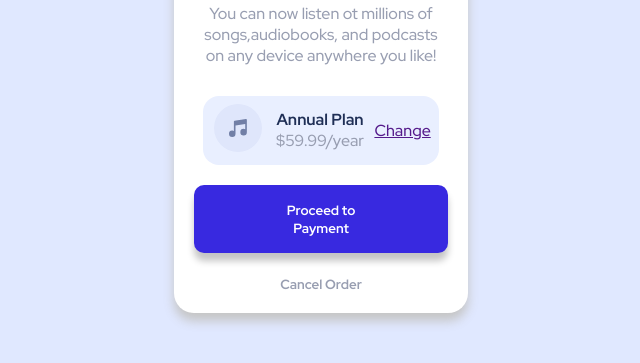
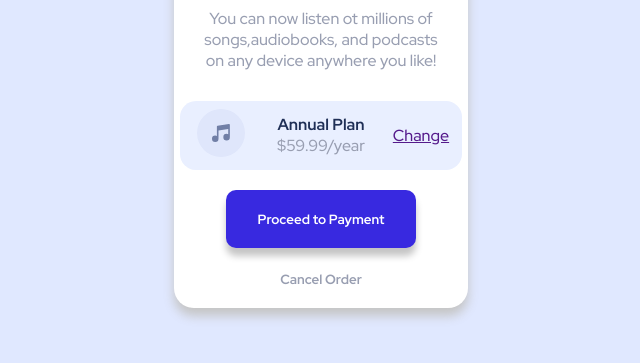
Before and after one commit to AliMohamed35/order-summary-component-main, a plain HTML site: page index.html in a window 1280 px wide. Shown: the part 359-722 px from the top of the page, without its empty margins (319-959 px from the left). Drawn offline with Linux system fonts and the light colour scheme.

Commit message:
re-configured responsive code

```diff
--- a/style/style.css
+++ b/style/style.css
@@ -76,7 +76,7 @@ body {
 .Proceed button {
   margin: 20px;
   background-color: var(--Brightblue);
-  padding: 1rem 4.5rem;
+  padding: 20px 2rem;
   color: white;
   font-weight: bold;
   border-radius: 10px;
@@ -102,4 +102,7 @@ body {
   .container{
     width: 23%;
   }
+  .middle-rectangle{
+    width: 96%;
+  }
 }
```
